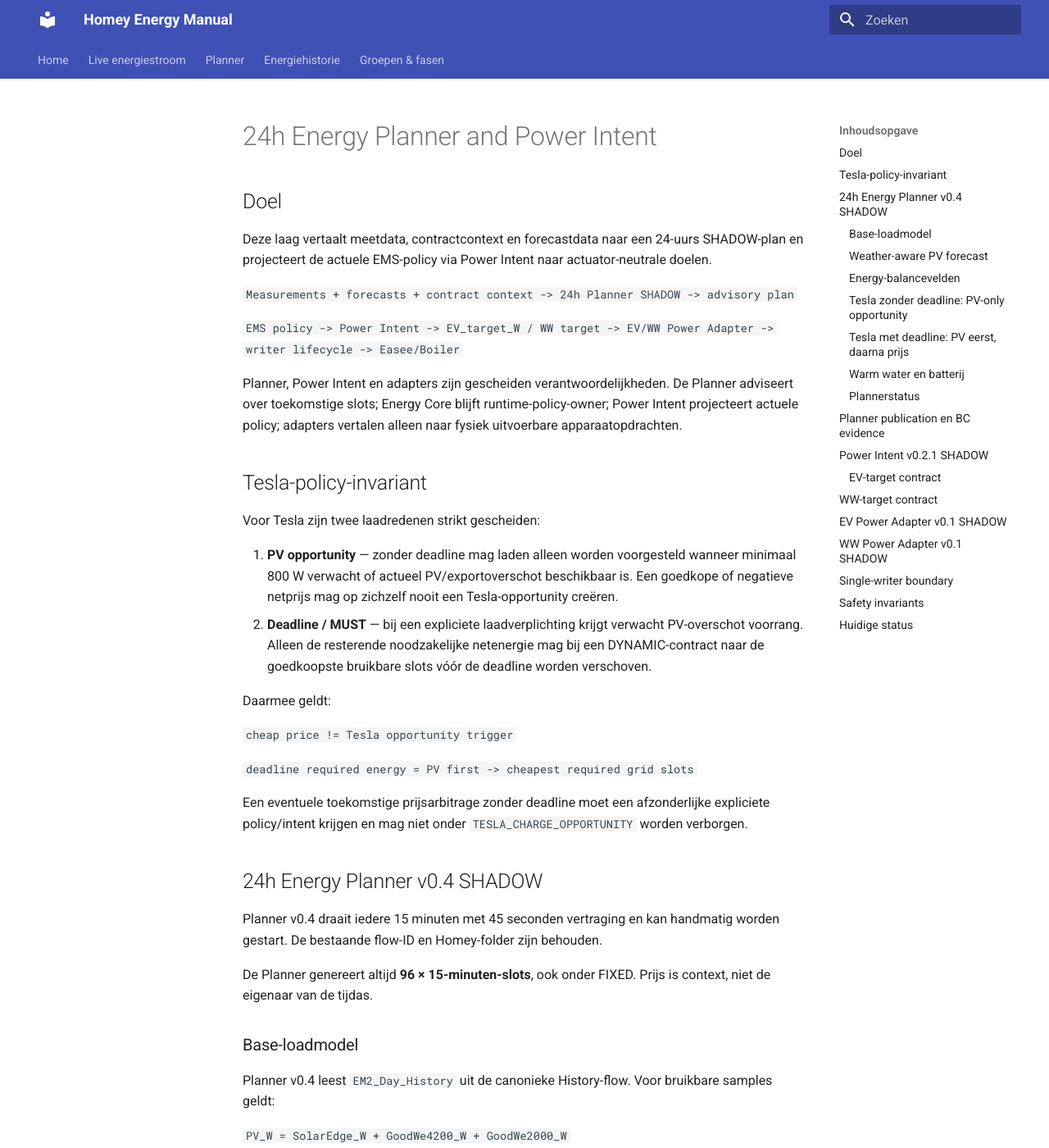
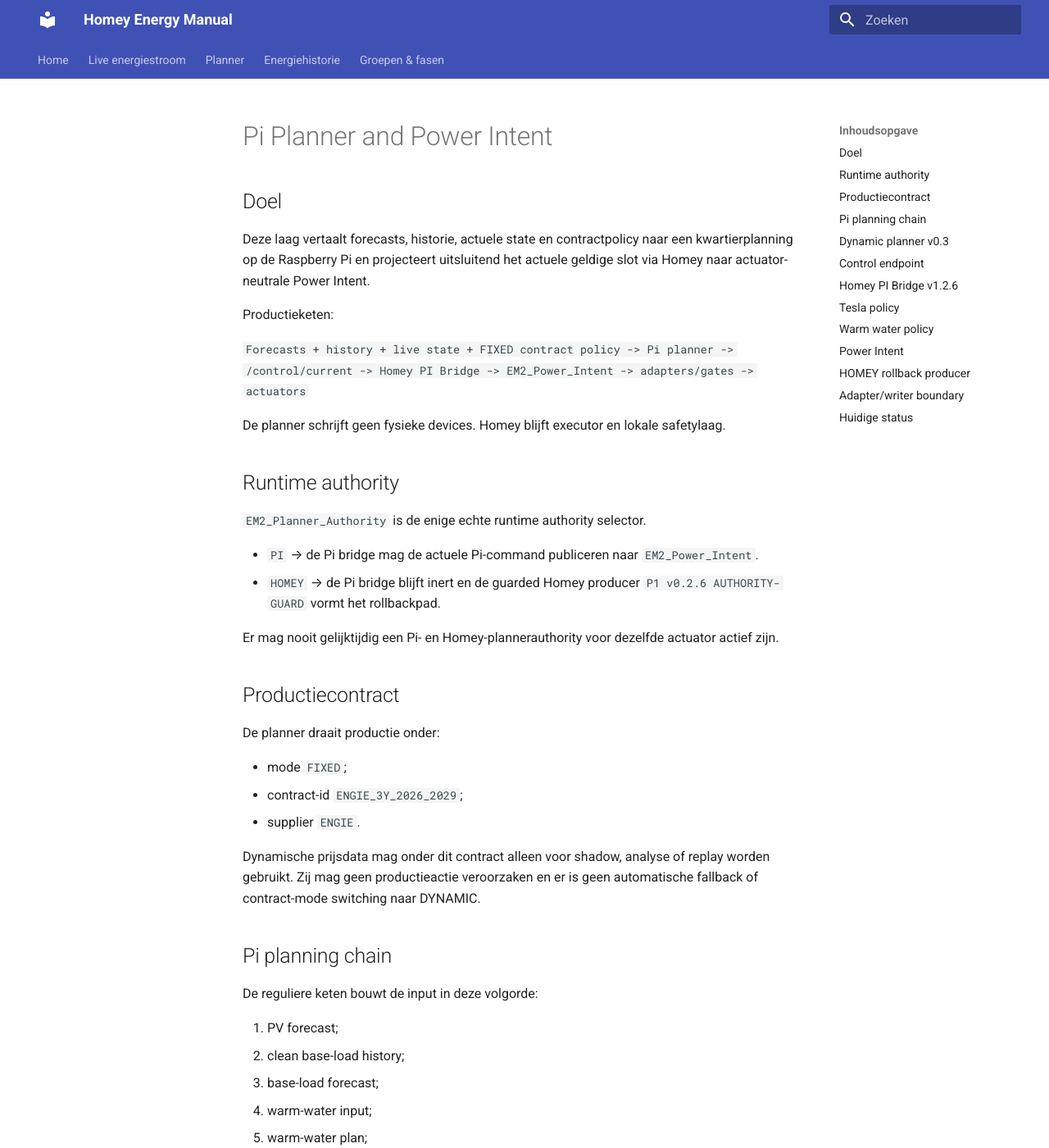
Before and after one commit to OnsKasteeltje/homey-energy-manual, an MkDocs documentation site: the page built from docs/software-architecture/components/planner-power-intent.md, in a window 1280 px wide and 1400 px high. Shown: the whole window at 82% size. Built offline with MkDocs 1.6.1 and Material for MkDocs 9.7.7, drawn with Linux system fonts in a browser that asks for light colours; some of the changed text lies outside the part shown.

Commit message:
docs: align planner and Power Intent with Pi production authority

```diff
--- a/docs/software-architecture/components/planner-power-intent.md
+++ b/docs/software-architecture/components/planner-power-intent.md
@@ -1,196 +1,211 @@
 ---
 component: planner-power-intent
-title: 24h Energy Planner and Power Intent
-status: shadow
-architecture_status: implemented-shadow
-last_verified: 2026-08-26
+title: Pi Planner and Power Intent
+status: active
+architecture_status: implemented-production
+last_verified: 2026-09-13
 sources:
-  - Homey Advanced Flow: EM v2 | 45 Planner | 24h Energy Plan v0.4 SHADOW
-  - Homey Advanced Flow: EM v2 | 46 Publish | Planner Shadow v0.1
-  - Homey Advanced Flow: EM v2 | 20 Power Intent | P1 v0.2.1 SHADOW
-  - Homey Advanced Flow: EM v2 | 60 Adapter | EV Power v0.1 SHADOW
-  - Homey Advanced Flow: EM v2 | 60 Adapter | WW Power v0.1 SHADOW
-  - Homey Advanced Flow: EM v2 | 60 Adapter | Actuator Commands v0.2 SHADOW
-  - Homey Advanced Flow: EM v2 | 70 History | Day Series v0.5.4
-  - Homey Advanced Flow: EM v2 | 76 Evidence | BC Planner Intent Recorder v0.3
+  - docs/architecture/CURRENT-EMS-STATE.md
+  - Homey Advanced Flow: EM v2 | 20 Power Intent | PI Dynamic Planner Bridge v1.2.6 DEADLINE-GUARD [READY]
+  - Homey Advanced Flow: EM v2 | 20 Power Intent | P1 v0.2.6 AUTHORITY-GUARD [HOMEY ACTIVE]
+  - Pi endpoint: GET /control/current
 ---
 
-# 24h Energy Planner and Power Intent
+# Pi Planner and Power Intent
 
 ## Doel
 
-Deze laag vertaalt meetdata, contractcontext en forecastdata naar een 24-uurs SHADOW-plan en projecteert de actuele EMS-policy via Power Intent naar actuator-neutrale doelen.
+Deze laag vertaalt forecasts, historie, actuele state en contractpolicy naar een kwartierplanning op de Raspberry Pi en projecteert uitsluitend het actuele geldige slot via Homey naar actuator-neutrale Power Intent.
 
-`Measurements + forecasts + contract context -> 24h Planner SHADOW -> advisory plan`
+Productieketen:
 
-`EMS policy -> Power Intent -> EV_target_W / WW target -> EV/WW Power Adapter -> writer lifecycle -> Easee/Boiler`
+`Forecasts + history + live state + FIXED contract policy -> Pi planner -> /control/current -> Homey PI Bridge -> EM2_Power_Intent -> adapters/gates -> actuators`
 
-Planner, Power Intent en adapters zijn gescheiden verantwoordelijkheden. De Planner adviseert over toekomstige slots; Energy Core blijft runtime-policy-owner; Power Intent projecteert actuele policy; adapters vertalen alleen naar fysiek uitvoerbare apparaatopdrachten.
+De planner schrijft geen fysieke devices. Homey blijft executor en lokale safetylaag.
 
-## Tesla-policy-invariant
+## Runtime authority
 
-Voor Tesla zijn twee laadredenen strikt gescheiden:
+`EM2_Planner_Authority` is de enige echte runtime authority selector.
 
-1. **PV opportunity** — zonder deadline mag laden alleen worden voorgesteld wanneer minimaal 800 W verwacht of actueel PV/exportoverschot beschikbaar is. Een goedkope of negatieve netprijs mag op zichzelf nooit een Tesla-opportunity creëren.
-2. **Deadline / MUST** — bij een expliciete laadverplichting krijgt verwacht PV-overschot voorrang. Alleen de resterende noodzakelijke netenergie mag bij een DYNAMIC-contract naar de goedkoopste bruikbare slots vóór de deadline worden verschoven.
+- `PI` → de Pi bridge mag de actuele Pi-command publiceren naar `EM2_Power_Intent`.
+- `HOMEY` → de Pi bridge blijft inert en de guarded Homey producer `P1 v0.2.6 AUTHORITY-GUARD` vormt het rollbackpad.
 
-Daarmee geldt:
+Er mag nooit gelijktijdig een Pi- en Homey-plannerauthority voor dezelfde actuator actief zijn.
 
-`cheap price != Tesla opportunity trigger`
+## Productiecontract
 
-`deadline required energy = PV first -> cheapest required grid slots`
+De planner draait productie onder:
 
-Een eventuele toekomstige prijsarbitrage zonder deadline moet een afzonderlijke expliciete policy/intent krijgen en mag niet onder `TESLA_CHARGE_OPPORTUNITY` worden verborgen.
+- mode `FIXED`;
+- contract-id `ENGIE_3Y_2026_2029`;
+- supplier `ENGIE`.
 
-## 24h Energy Planner v0.4 SHADOW
+Dynamische prijsdata mag onder dit contract alleen voor shadow, analyse of replay worden gebruikt. Zij mag geen productieactie veroorzaken en er is geen automatische fallback of contract-mode switching naar DYNAMIC.
 
-Planner v0.4 draait iedere 15 minuten met 45 seconden vertraging en kan handmatig worden gestart. De bestaande flow-ID en Homey-folder zijn behouden.
+## Pi planning chain
 
-De Planner genereert altijd **96 × 15-minuten-slots**, ook onder FIXED. Prijs is context, niet de eigenaar van de tijdas.
+De reguliere keten bouwt de input in deze volgorde:
 
-### Base-loadmodel
+1. PV forecast;
+2. clean base-load history;
+3. base-load forecast;
+4. warm-water input;
+5. warm-water plan;
+6. WW forecast import;
+7. quarter-hour shadow plan;
+8. hardened dynamic planner v0.3;
+9. website shadow representations;
+10. publication artifacts.
 
-Planner v0.4 leest `EM2_Day_History` uit de canonieke History-flow. Voor bruikbare samples geldt:
+De chain draait via `ems-forecast-chain.service` (`Type=oneshot`). `inactive (dead)` na een succesvolle run is normaal.
 
-`PV_W = SolarEdge_W + GoodWe4200_W + GoodWe2000_W`
+## Dynamic planner v0.3
 
-`house_W = P1_W + PV_W`
+Het actuele schema is `EMS_PI_DYNAMIC_SHADOW_PLAN_V0.3`.
 
-`base_W = max(0, house_W - Tesla_W - Boiler_W)`
+Belangrijke eigenschappen:
 
-Per lokale kwartierindex wordt een mediaanprofiel opgebouwd met globale mediaan als fallback. De Planner pollt geen apparaten opnieuw.
+- 96 kwartierslots als 24-uurs actiehorizon;
+- plannerOwner `PI`;
+- fixed ENGIE contract metadata;
+- input freshness checks;
+- planner `validUntil`;
+- WW comfort feasibility;
+- Tesla deadline feasibility;
+- fail-closed execution metadata;
+- aanvullende multiday lookahead voor WW-feasibility.
 
-### Weather-aware PV forecast
+De naam 'dynamic planner' verwijst naar dynamische planning van flex-loads; onder het huidige productiecontract betekent dit **niet** dat dynamische energietarieven productie-authority hebben.
 
-Vanaf v0.4 is de oude same-day persistence vervangen door een echte 15-minuten weersforecast voor Hauwert. De Planner gebruikt Open-Meteo `shortwave_radiation` voor locatie Hauwert en zet irradiance om naar verwacht aggregaat PV-vermogen.
+## Control endpoint
 
-De schaalfactor wordt waar mogelijk gekalibreerd tegen gemeten totale PV uit `EM2_Day_History`. Bij voldoende bruikbare calibratiepunten geldt `WEATHER_HAUWERT_CALIBRATED`; anders wordt een theoretische fallback-schaal gebruikt en gemarkeerd als `WEATHER_HAUWERT_THEORETICAL_SCALE`.
+`GET /control/current` levert schema `EMS_PI_CONTROL_COMMAND_V0.1`.
 
-De forecastmetadata bevat provider, locatie, coördinaten, variabele, 15-minutenresolutie, retrievaltijd en calibratiepunten. V0.4 gebruikt dus geen day-persistence PV-forecast meer.
+Voor een READY-command gelden minimaal:
 
-### Energy-balancevelden
+- `status = READY`;
+- `readyForCutover = true`;
+- `plannerOwner = PI`;
+- `executor = HOMEY`;
+- contract mode `FIXED`;
+- contract id `ENGIE_3Y_2026_2029`;
+- plannerinput is fresh;
+- huidig kwartierslot is geldig.
 
-Per slot worden waar mogelijk gepubliceerd:
+Slotsemantiek:
 
-- `baseLoadForecastW`;
-- `pvForecastW`;
-- `netBeforeFlexW`;
-- `importBeforeFlexW`;
-- `pvSurplusBeforeFlexW`;
-- prijs/contextclassificatie;
-- forecastkwaliteit;
-- Tesla-, WW- en batterijactie in SHADOW.
+- start uit `slot_start_utc`;
+- eind uit `slot_end_utc`, of exact start + 15 minuten indien niet aanwezig;
+- huidig slot voldoet aan `start <= now < end`;
+- command-validity wordt begrensd door zowel slot-end als planner `validUntil`.
 
-`netBeforeFlexW = baseLoadForecastW - pvForecastW`
+De endpoint is een readiness/command endpoint en vormt geen tweede authority selector naast Homey.
 
-Positief betekent verwachte import vóór flex-loads; negatief betekent verwacht PV-overschot. `gridHeadroomW` blijft `null` totdat fasebewuste 3×25 A headroom werkelijk is gemodelleerd.
+## Homey PI Bridge v1.2.6
 
-### Tesla zonder deadline: PV-only opportunity
+Actieve productiebridge:
 
-Als geen deadline/MUST actief is, worden alleen slots geselecteerd waarvoor:
+`EM v2 | 20 Power Intent | PI Dynamic Planner Bridge v1.2.6 DEADLINE-GUARD [READY]`
 
-`pvSurplusBeforeFlexW >= 800 W`
+Eigenschappen:
 
-Deze krijgen `OPPORTUNITY_PV_ONLY` en worden op verwacht PV-overschot gerangschikt. Prijs beïnvloedt deze opportunityselectie niet.
+- enabled, maar inert zolang `EM2_Planner_Authority != PI`;
+- leest `http://192.168.1.42:3100/control/current`;
+- valideert schema, READY/cutover, owner/executor, FIXED ENGIE metadata en freshness;
+- projecteert naar `EM2_POWER_INTENT_V0.2`;
+- schrijft geen fysieke devices;
+- failt gesloten naar 0/off wanneer de Pi-command niet bruikbaar is;
+- houdt persistent bridge diagnostics bij;
+- bevat een executor-side Tesla deadline guard als laatste safetylaag.
 
-Geen PV-overschot >= 800 W betekent: geen Tesla opportunity-slot, ook niet bij goedkope of negatieve prijzen.
+## Tesla policy
 
-### Tesla met deadline: PV eerst, daarna prijs
+Opportunity charging gebruikt residual PV na WW-reservering.
 
-Bij actieve deadline met resterende kWh worden eerst slots vóór de deadline met voldoende verwacht PV-overschot gerangschikt. Daarna worden resterende noodzakelijke slots bij DYNAMIC op laagste prijs gerangschikt; bij FIXED op tijd.
+Actuele invariant:
 
-De Planner publiceert hiervoor:
+- minimum start = 3×6 A;
+- minimum stable run = 3×6 A;
+- nominaal minimumvermogen = 4140 W bij 3×230 V;
+- opportunity start vereist minimaal één positief 15-minuten-slot;
+- elk volgend kwartier wordt opnieuw onafhankelijk beoordeeld;
+- korte anti-flap/session bescherming hoort bij executor, niet bij de plannerwindow;
+- deadline/MUST mag netenergie gebruiken indien nodig;
+- deadline-forcing mag niet vóór `latest_start_at` ontstaan.
 
-`PV_SURPLUS_THEN_CHEAPEST_REQUIRED_GRID_SLOTS`
+De Homey bridge mag at/after de earliest safe latest-start een actieve aangesloten Tesla naar het geconfigureerde deadline maximum projecteren. Vóór dat punt blijft de Pi-PV-target onaangetast.
 
-De Planner verzint nog geen Tesla-throughput per kwartier; `preferredSlots` blijven adviserend. Het echte vermogen blijft runtime EMS -> Power Intent -> EV Adapter.
+## Warm water policy
 
-### Warm water en batterij
+WW comfort staat boven optimalisatie.
 
-Warm water gebruikt nog de bestaande circa 1.9 kW representatie voor planning vóór 19:00. De batterij blijft `THEORETICAL_ONLY_NO_SOC` totdat werkelijk Victron/Pylontech SOC en commissioningconstraints beschikbaar zijn.
+De Pi:
 
-### Plannerstatus
+- plant resterende benodigde opwarming vóór 19:00;
+- geeft bruikbare PV-perioden voorrang;
+- kan shoulders van een PV-window gebruiken zodat Tesla de centrale piek kan absorberen;
+- plant geen onnodige repeat heating nadat het dagelijkse doel is bereikt.
 
-V0.4 publiceert onder meer `BLOCKED_STATE_MISSING`, `DEGRADED_BASE_LOAD_HISTORY`, `DEGRADED_PRICE_CONTEXT`, `DEGRADED_PV_WEATHER_FORECAST` en `READY_SHADOW_V0.4`.
+De actuele Power Intent interface voor WW blijft binair `target_on=true/false/null`; numeriek `WW_target_W` is geen productiecontract zolang de producer dit niet werkelijk levert.
 
-## Planner publication en BC evidence
+## Power Intent
 
-`EM v2 | 46 Publish | Planner Shadow v0.1` publiceert het volledige SHADOW-plan als observability-only envelope naar `docs/data/energy-planner-shadow.json`. De publisher accepteert v0.4 zolang `controlMode=SHADOW`, `readOnly=true` en `physicalWritePerformed=false` blijven gelden.
+Canonical output: `EM2_POWER_INTENT_V0.2`.
 
-`EM v2 | 76 Evidence | BC Planner Intent Recorder v0.3` legt planner- en Power-Intent-evidence vast voor de closed-loop keten:
+Bij Pi-authority bevat de intent onder meer:
 
-`planned -> intent -> commanded -> actual -> financial result`
+- `plannerOwner: PI`;
+- `executor: HOMEY`;
+- `authoritySelector: PI`;
+- contract metadata FIXED/ENGIE;
+- `targets.ev.target_W`;
+- `targets.ww.target_on`;
+- fail-closed status en safety metadata.
 
-## Power Intent v0.2.1 SHADOW
+De intent blijft logic-only en schrijft geen devices.
 
-Power Intent is idempotent per source revision en valideert revision alignment tussen Public State, State, Decision en WW Control. Bij mismatch is het EV-doel fail-closed 0 W.
+## HOMEY rollback producer
 
-### EV-target contract
+Rollbackproducer:
 
-Bij `TESLA_CHARGE_DEADLINE`, indien resterende energie en toekomstige deadline geldig zijn:
+`EM v2 | 20 Power Intent | P1 v0.2.6 AUTHORITY-GUARD [HOMEY ACTIVE]`
 
-`target_W = remaining_kWh / hours_to_deadline * 1000`
+Deze producer:
 
-Bij `TESLA_CHARGE_OPPORTUNITY` geldt uitsluitend:
+- doet niets tenzij selector `HOMEY` is;
+- gebruikt canonieke Homey state/decision/control revisions;
+- faalt gesloten bij revision- of semantic mismatch;
+- schrijft uitsluitend `EM2_Power_Intent`;
+- projecteert PI bridge diagnostics uitsluitend als observability wanneer beschikbaar.
 
-- `flexExportBudgetW >= 800 W` -> `target_W = flexExportBudgetW`;
-- anders -> `target_W = 0`.
+## Adapter/writer boundary
 
-Negatieve of goedkope prijs kan geen discretionary importtarget meer creëren voor `TESLA_CHARGE_OPPORTUNITY`. De output publiceert `teslaOpportunityPolicy=PV_SURPLUS_ONLY` en `pricePolicy=DEADLINE_OPTIMIZATION_ONLY`.
+Power Intent is niet de fysieke writer.
 
-Power Intent converteert niet naar ampère; elektrische feasibility hoort bij de EV Power Adapter.
+EV:
 
-## WW-target contract
+`EM2_Power_Intent -> EV Adapter -> EV Gate -> EV Actuator -> Easee`
 
-WW is nog binair: `BOILER_ON -> true`, `BOILER_OFF -> false`, `HOLD -> null`. `WW_target_W` blijft het toekomstige numerieke architectuurcontract.
+WW:
 
-## EV Power Adapter v0.1 SHADOW
+`EM2_Power_Intent -> WW Adapter -> WW Gate -> Warm Water Actuator -> Boiler`
 
-De EV-adapter vertaalt uitsluitend `EV_target_W` naar een theoretisch uitvoerbare Easee-opdracht. De topologie is 3 fasen × 230 V, minimaal 6 A en maximaal de geconfigureerde veilige stroom met harde bovengrens 16 A.
-
-`theoretical_A = EV_target_W / (3 × 230)`
-
-`requested_A = floor(theoretical_A)`
-
-Onder 6 A wordt 0 A gevraagd. De adapter verhoogt nooit het upstream vermogensbudget en blijft fail-closed. In SHADOW blijft `commanded_A=null` en worden geen Easee-writes uitgevoerd.
-
-## WW Power Adapter v0.1 SHADOW
-
-De WW Power Adapter accepteert uitsluitend upstream WW-intent en introduceert geen eigen prijs-, opportunity- of deadlinepolicy. `target_on=true/false/null` wordt deterministisch vertaald naar ON/OFF/HOLD shadow command.
-
-## Single-writer boundary
-
-Een fysieke writer mag pas via gecontroleerde atomic cut-over worden geactiveerd nadat revision/schema alignment, freshness/fail-closed, mapping/feasibility, dedupe/idempotency en rollback zijn bewezen. Nooit mogen twee fysieke writers dezelfde actuator tegelijk sturen.
-
-## Safety invariants
-
-- geen device writes in Planner/Power Intent/Adapters zolang SHADOW actief is;
-- Tesla opportunity is uitsluitend PV/exportbudgetgedreven;
-- goedkope of negatieve prijs mag nooit zelfstandig Tesla opportunity charging starten;
-- prijsoptimalisatie voor Tesla hoort alleen binnen deadline/MUST-planning;
-- forecastbron en kwaliteit worden expliciet gepubliceerd;
-- fasebewuste grid-headroom wordt pas gebruikt wanneer werkelijk gemodelleerd;
-- adapters verhogen nooit upstream vermogensbudget;
-- requested, commanded en confirmed blijven gescheiden;
-- één fysieke writer per actuator na cut-over.
+Per actuator mag maximaal één fysieke writer actief zijn.
 
 ## Huidige status
 
 | Onderdeel | Status |
 |---|---|
-| 24h Planner v0.4 | ACTIVE SHADOW; weather-aware Hauwert PV forecast |
-| Base-load forecast | ACTIVE SHADOW; quarter profile/global median fallback |
-| PV forecast | ACTIVE SHADOW; Open-Meteo shortwave radiation + measured PV calibration |
-| Tesla opportunity policy | PV_SURPLUS_ONLY; minimum 800 W |
-| Tesla deadline price policy | PV first; cheapest required grid slots second |
-| Phase-aware grid headroom | NOT MODELED |
-| Planner Publisher v0.1 | ACTIVE OBSERVABILITY ONLY |
-| BC Planner Intent Recorder v0.3 | ACTIVE READ-ONLY |
-| Power Intent v0.2.1 | ACTIVE SHADOW; price cannot create Tesla opportunity |
-| EV_target_W | ACTIVE SHADOW, numeriek |
-| WW target_on | ACTIVE SHADOW, binair |
-| WW_target_W | ARCHITECTUURCONTRACT / nog niet numeriek geproduceerd |
-| EV Power Adapter v0.1 | ACTIVE SHADOW |
-| WW Power Adapter v0.1 | ACTIVE SHADOW |
-| EV/WW fysieke writers via nieuwe adapterketen | NIET ACTIEF |
-| Victron fysieke writer | NIET ACTIEF |
+| Pi hardened dynamic planner v0.3 | ACTIVE PRODUCTION PLANNER |
+| `/control/current` | ACTIVE PRODUCTION COMMAND ENDPOINT |
+| Planner authority selector | `EM2_Planner_Authority` |
+| PI Bridge v1.2.6 | ACTIVE, gated by selector |
+| Homey P1 v0.2.6 | ACTIVE ROLLBACK PRODUCER, gated by selector |
+| Contract policy | FIXED / ENGIE_3Y_2026_2029 |
+| Dynamic prices | SHADOW / ANALYSIS ONLY |
+| Tesla opportunity | residual PV, START6/RUN6 |
+| Tesla deadline | hard constraint; no forcing before latest-start |
+| WW planning | PV-first with hard comfort/deadline constraint |
+| EV physical writer | Homey EV actuator |
+| WW physical writer | Homey WW actuator |
+| Victron physical writer | NOT INTEGRATED |
```
